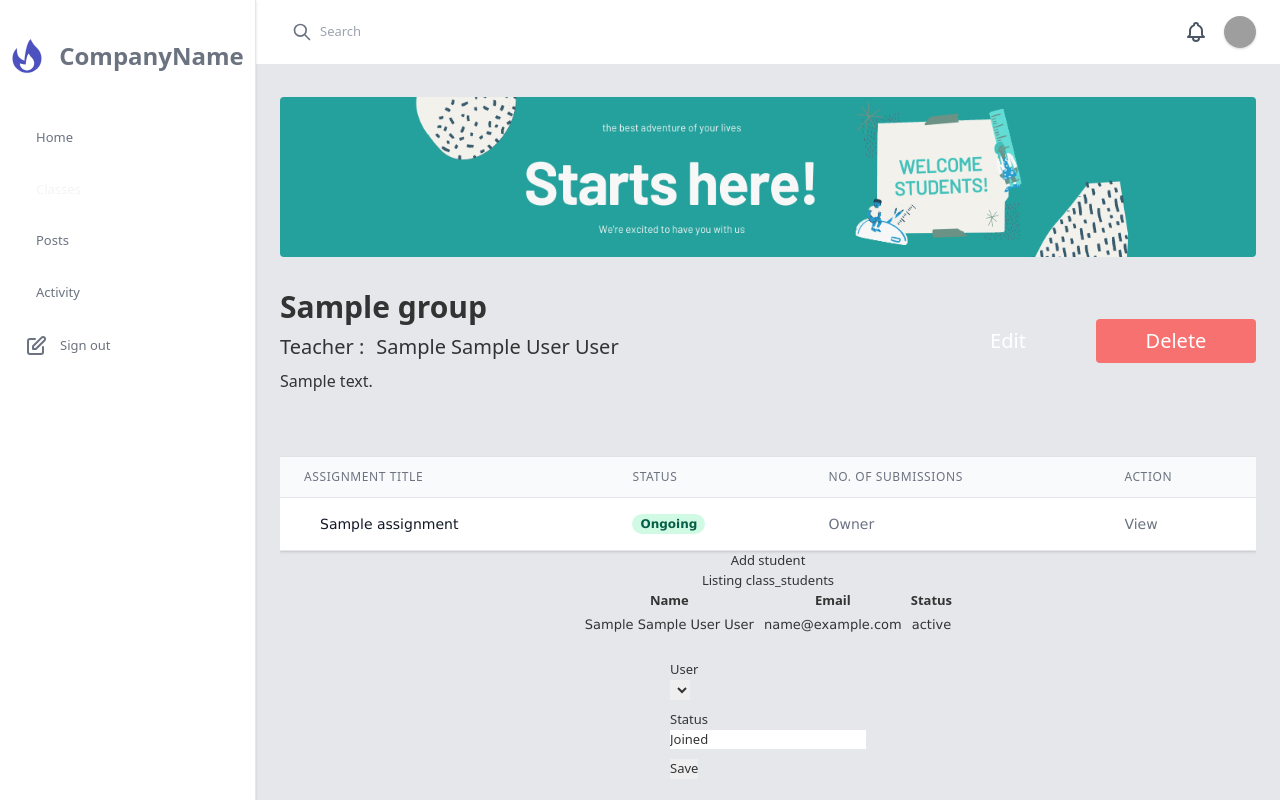
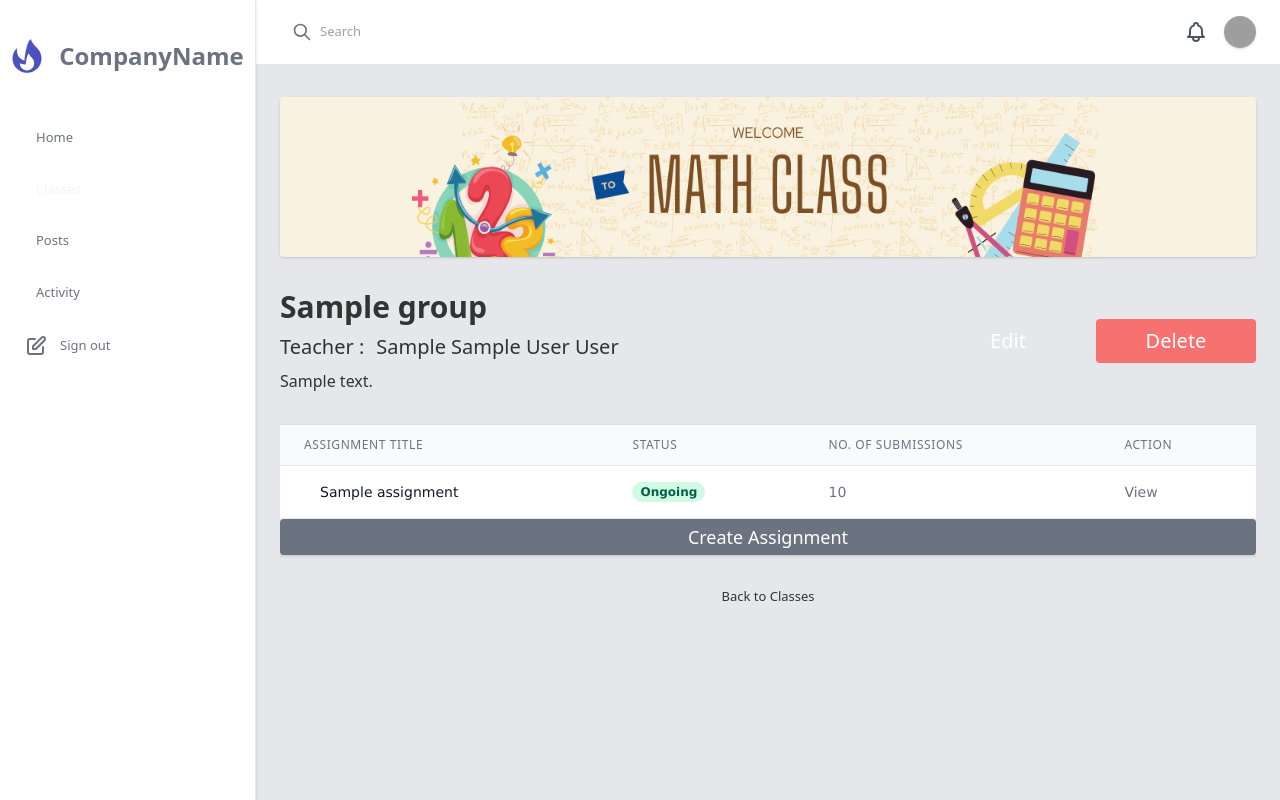
Before and after one commit to LoboRich/educ-network, a Rails app: page /groups/1 in a window 1280 px wide. Run offline with Rails 7, Linux system fonts and the light colour scheme; a user stored in the database is signed in; tables that the repository leaves empty hold one stand-in row (values such as "Sample post"); lists and menus that the app fills with data are empty; style sheets or scripts are compiled from the project's sources; grey boxes are pictures that could not be loaded.

Commit message:
assignments integration

```diff
--- a/app/controllers/assignments_controller.rb
+++ b/app/controllers/assignments_controller.rb
@@ -1,6 +1,6 @@
 class AssignmentsController < ApplicationController
+  before_action :set_group
   before_action :set_assignment, only: %i[ show edit update destroy ]
-  before_action :set_group
 
 
   # GET /assignments or /assignments.json
--- a/app/views/assignments/_form.html.haml
+++ b/app/views/assignments/_form.html.haml
@@ -1,10 +1,11 @@
 = form_with(model: [@group, @assignment], local: true) do |form|
   - if @assignment.errors.any?
     #error_explanation
-      %h2= "#{pluralize(@assignment.errors.count, "error")} prohibited this @assignment from being saved:"
+      %h2= "#{pluralize(@assignment.errors.count, "error")} prohibited this assignment from being saved:"
       %ul
-        - assignment.errors.full_messages.each do |msg|
+        - @assignment.errors.full_messages.each do |msg|
           %li= msg
+
   .field
     = form.label :title
     = form.text_field :title
--- a/app/views/groups/index.html.haml
+++ b/app/views/groups/index.html.haml
@@ -3,7 +3,7 @@
   %div{class: "flex flex-wrap -mx-6"}
     -# Container for the company banner
     %div{class: "container-banner flex w-full h-40 bg-cover mx-6 mb-4"}
-      = image_tag "SchoolBannerTeal.png", :class => 'rounded flex-shrink-0 min-w-full min-h-full'
+      = image_tag "SchoolBannerTeal.png", :class => 'rounded flex-shrink-0 min-w-full min-h-full shadow'
     -# Card for each class
     - @groups.each do |group|
       = link_to group_path(id:group.id), :class => "w-full px-6 py-2 sm:w-1/2 xl:w-1/3 text-gray-70 hover:text-gray-700 hover:bg-transparent hover:text-inherit" do
--- a/app/views/groups/show.html.haml
+++ b/app/views/groups/show.html.haml
@@ -2,7 +2,7 @@
   -# Container for class banner. Change image_tag code to a link to the image file of each class
   %div{class: "container-banner flex w-full h-40 bg-cover"}
     -# = @group.img
-    = image_tag "SchoolBannerTeal.png", :class => 'rounded flex-shrink-0 min-w-full min-h-full'
+    = image_tag "MathClassBanner.png", :class => 'rounded flex-shrink-0 min-w-full min-h-full shadow'
   -# Class Details
   %p#notice= notice
   %div{class:"flex items-between justify-center gap-2 w-full my-8"}
@@ -20,8 +20,7 @@
         %div{}
           %span{class: "text-white text-xl"} Delete
 
-
-  .flex.flex-col.mt-8.w-full
+  -# Assignment Table
   .-my-2.py-2.overflow-x-auto{:class => "sm:-mx-6.sm:px-6.lg:-mx-8.lg:px-8 w-full"}
     .align-middle.inline-block.min-w-full.shadow.overflow-hidden{:class => "sm:rounded-lg.border-b.border-gray-200 w-full"}
       %table.min-w-full
@@ -35,7 +34,7 @@
               No. of Submissions
             %th.px-6.py-3.border-b.border-gray-200.bg-gray-50.text-left.text-xs.leading-4.font-medium.text-gray-500.uppercase.tracking-wider
               Action
-        %tbody.bg-white
+        %tbody{class: "bg-white"}
           - for assignment in @group.assignments
             %tr
               %td.px-6.py-4.whitespace-no-wrap.border-b.border-gray-200
@@ -46,14 +45,18 @@
                     .text-sm.leading-5.text-gray-500
               %td.px-6.py-4.whitespace-no-wrap.border-b.border-gray-200
                 %span.px-2.inline-flex.text-xs.leading-5.font-semibold.rounded-full.bg-green-100.text-green-800 Ongoing
+              -# Insert Number of Submissions Code
               %td.px-6.py-4.whitespace-no-wrap.border-b.border-gray-200.text-sm.leading-5.text-gray-500
-                Owner
+                10
+              -# Insert View Assignment Code
               %td.px-6.py-4.whitespace-no-wrap.border-b.border-gray-200.text-sm.leading-5.text-gray-500
-                View
+                =link_to "View", group_assignment_path(@group, assignment)
+      = link_to new_group_assignment_path(@group), :class => "text-center self-start hover:bg-transparent" do
+        %div{class: "Create-new-assignment bg-gray-500 shadow rounded px-2 py-1 text-white hover:bg-my-blue transition-colors duration-250"}
+          %span{class: "text-lg"}Create  Assignment
 
 
-
-  %h1 Add student
-  = render 'class_students/index'
-  = render 'class_students/form'
-= link_to 'Back to Classes', groups_path
+  -# %h1 Add student
+  -# = render 'class_students/index'
+  -# = render 'class_students/form'
+  = link_to 'Back to Classes', groups_path, class: "m-8"
--- a/app/views/profiles/index.html.erb
+++ b/app/views/profiles/index.html.erb
@@ -2,7 +2,7 @@
   <div class="">
     <div class="flex flex-wrap -mx-6">
        <div class="container-banner flex w-full h-40 bg-cover mx-6 mb-4">
-        <%= image_tag "SchoolBannerTeal.png", :class => 'rounded flex-shrink-0 min-w-full min-h-full' %>
+        <%= image_tag "SchoolBannerTeal.png", :class => 'rounded flex-shrink-0 min-w-full min-h-full shadow' %>
       </div>
   </div>
   <div class="flex flex-col mt-8">
```
Also changed, not shown: app/assets/images/MathClassBanner.png (added), 1 other file.
